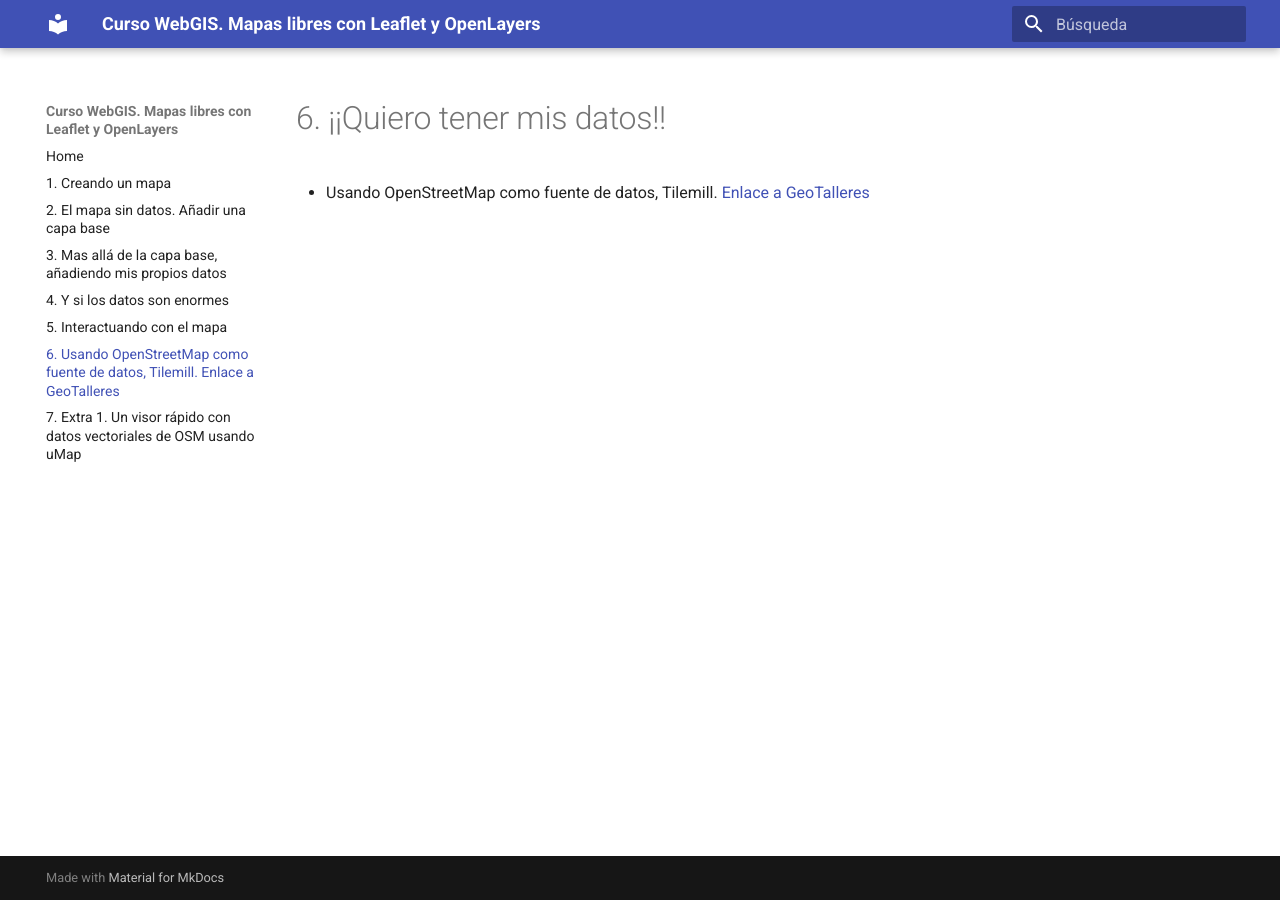
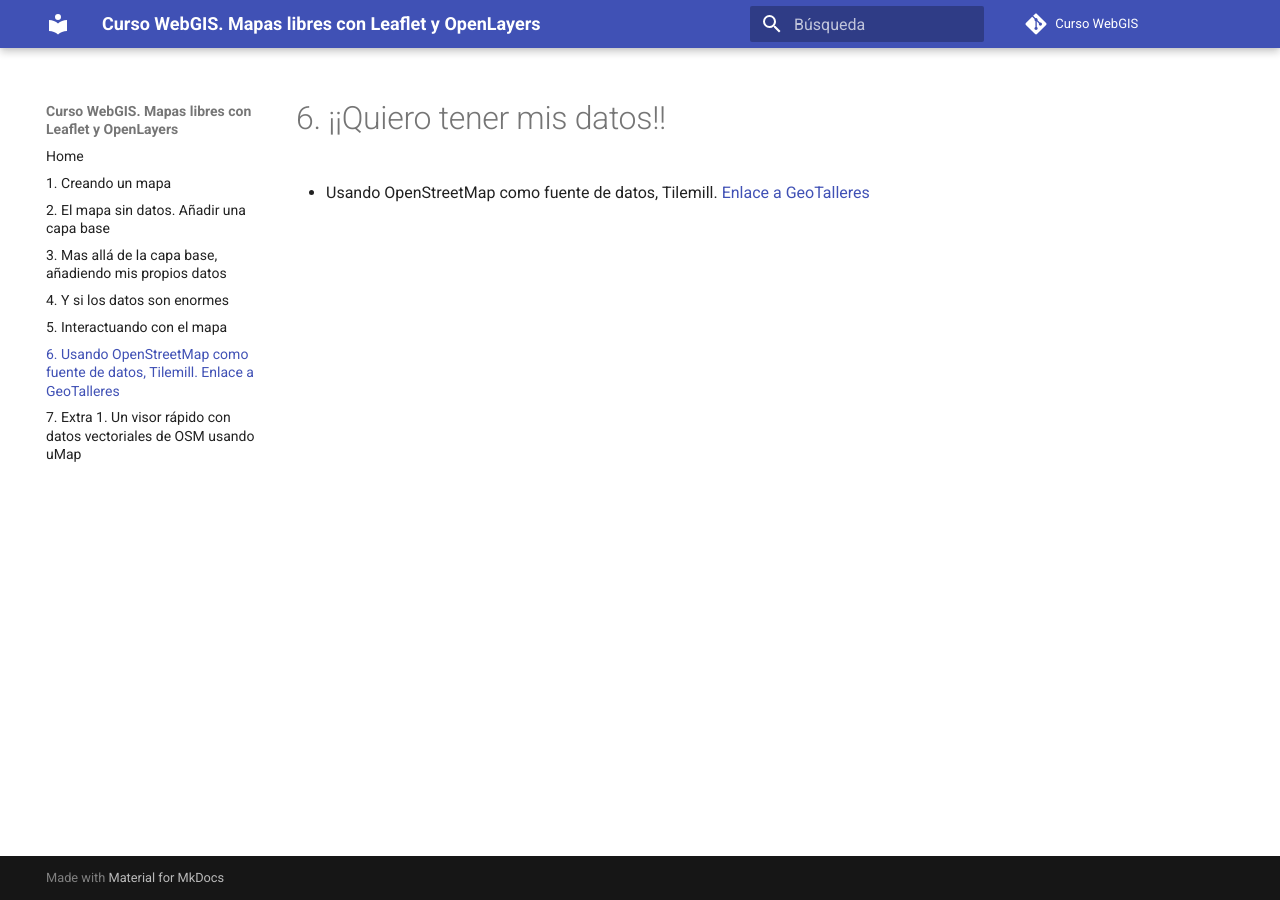
Before and after one commit to xeoinquedos/curso-webgis, an MkDocs documentation site: the page built from docs/6_osm_y_tilemill.md, in a window 1280 px wide. Built offline with MkDocs 1.6.1 and Material for MkDocs 9.7.7, drawn with Linux system fonts in a browser that asks for light colours; comment, search, counter and statistics services are not loaded.

Commit message:
Adds repo url to the docs, and uploads .gitignore

```diff
--- a/mkdocs.yml
+++ b/mkdocs.yml
@@ -1,4 +1,6 @@
 site_name: Curso WebGIS. Mapas libres con Leaflet y OpenLayers
+repo_url: https://github.com/xeoinquedos/curso-webgis/
+repo_name: Curso WebGIS
 theme:
   name: material
   language: 'es'
```
Also changed, not shown: 1 other file.
